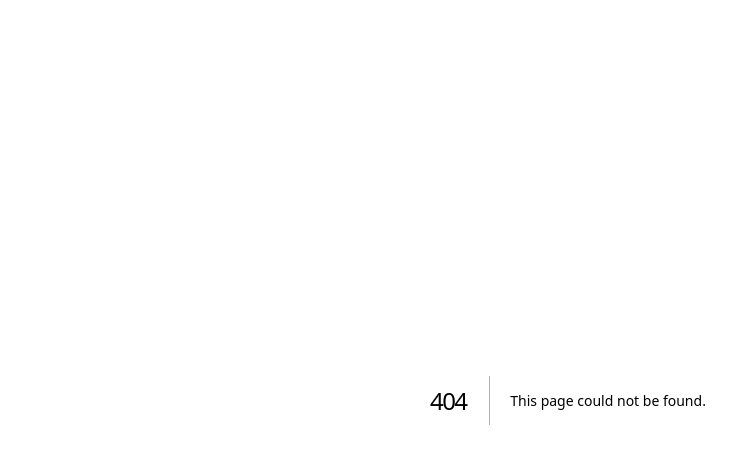
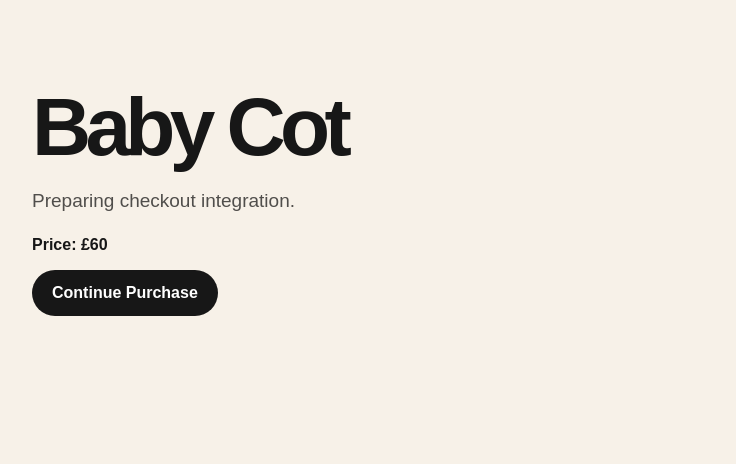
Before and after one commit to deangudgeon123-hub/TT-preloved-, a Next.js app: page /buy/baby-cot in a window 1280 px wide. Before the commit this address had no page. Shown: the top 464 px of the page, without its empty margins (72-808 px from the left). Built offline with nearby package versions, Linux system fonts and the light colour scheme.

Commit message:
Add Baby Cot purchase page

```diff
--- /dev/null
+++ b/app/buy/baby-cot/page.tsx
@@ -0,0 +1,14 @@
+import Link from 'next/link';
+
+export default function BuyBabyCotPage() {
+  return (
+    <main className="site">
+      <section className="pageHeader">
+        <h1>Baby Cot</h1>
+        <p className="lead">Preparing checkout integration.</p>
+        <p><strong>Price: £60</strong></p>
+        <Link href="/contact" className="button">Continue Purchase</Link>
+      </section>
+    </main>
+  );
+}
```
